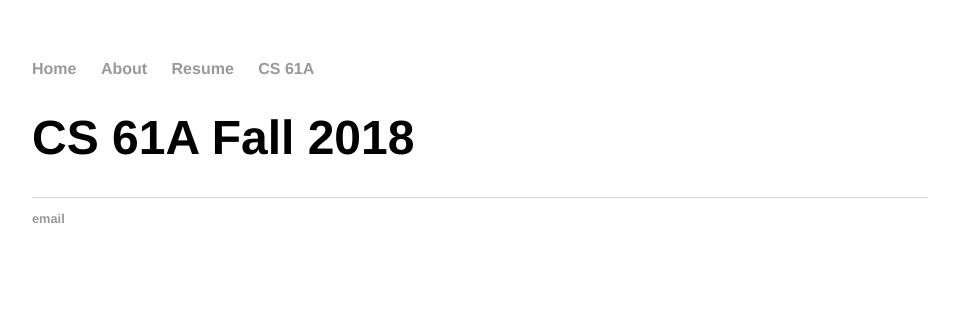
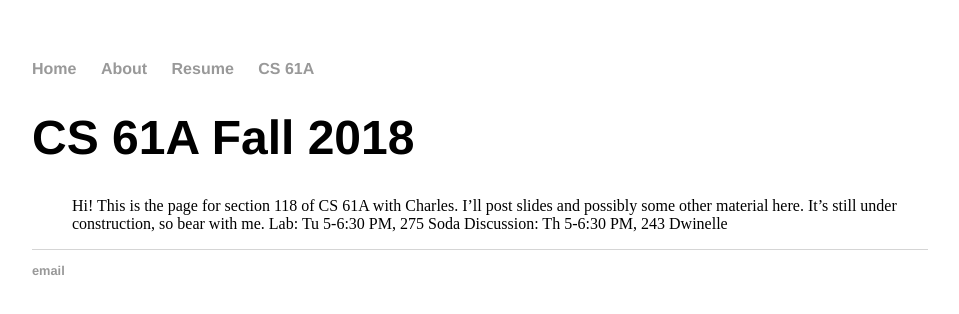
Before and after one commit to charleshong3/charleshong3.github.io, a Jekyll site: the page built from 61a/index.html, in a window 1280 px wide. Shown: the top 314 px of the page, without its empty margins (160-1119 px from the left). Built offline with Jekyll 4.4.1, drawn with Linux system fonts in a browser that asks for light colours.

Commit message:
Added to 61A page

```diff
--- a/61a/index.html
+++ b/61a/index.html
@@ -4,5 +4,9 @@ title: CS 61A Fall 2018
 ---
     <h1>{{ page.title }}</h1>
     <ul>
+        Hi! This is the page for section 118 of CS 61A with Charles. I’ll post slides and possibly some other material here. It’s still under construction, so bear with me.
 
+        Lab: Tu 5-6:30 PM, 275 Soda
+
+        Discussion: Th 5-6:30 PM, 243 Dwinelle
     </ul>
```
